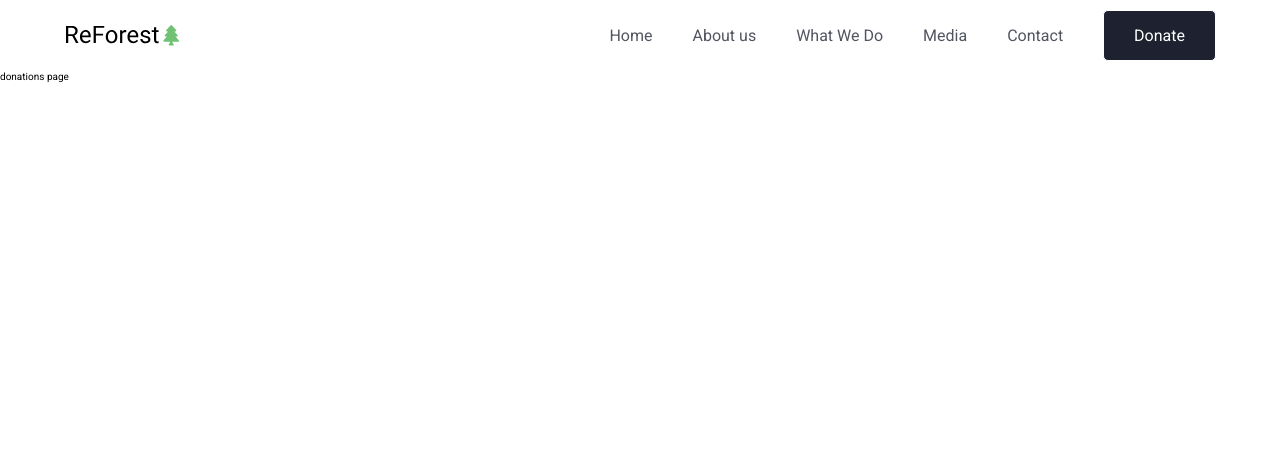
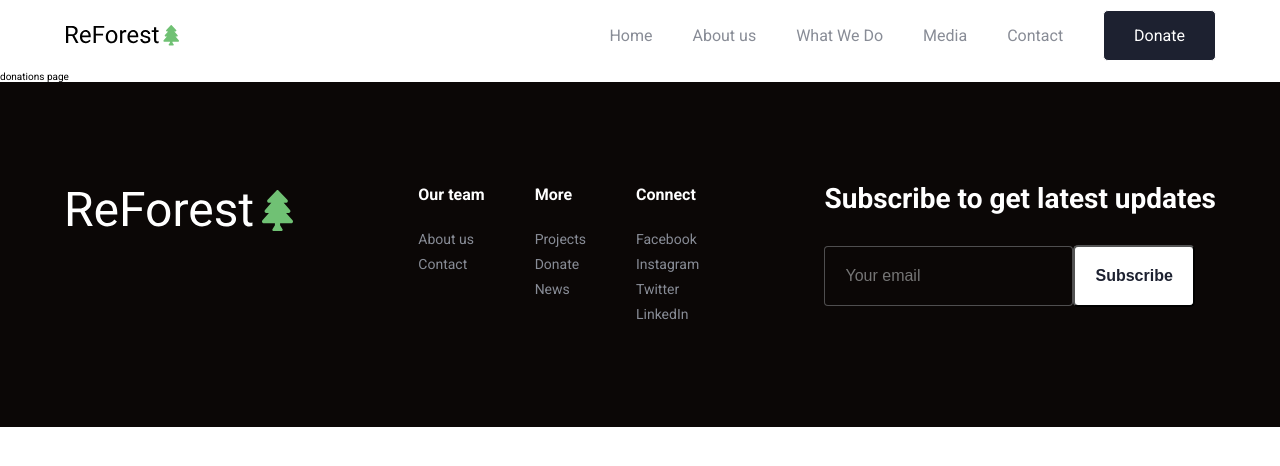
Before and after one commit to junkRatte/reforest, a React (Create React App) app: page /donations in a window 1280 px wide. Shown: the top 466 px of the page. Built offline with nearby package versions, Linux system fonts and the light colour scheme.

Commit message:
Created the footer component.

```diff
--- a/src/App.js
+++ b/src/App.js
@@ -1,4 +1,5 @@
 import "./App.scss";
+import Footer from "./js/components/Footer";
 import Navbar from "./js/components/Navbar";
 import RoutesComponent from "./js/components/RoutesComponent";
 
@@ -7,6 +8,7 @@ function App() {
     <div className="App">
       <Navbar />
       <RoutesComponent />
+      <Footer />
     </div>
   );
 }
--- a/src/App.scss
+++ b/src/App.scss
@@ -10,6 +10,7 @@
 @import "./scss/components/newsCards";
 @import "./scss/components/newsCardsHeading";
 @import "./scss/components/events";
+@import "./scss/components/footer";
 
 @import "./scss/pages/homepage/homePageHeader";
 @import "./scss/pages/homepage/homePageAboutUs";
--- /dev/null
+++ b/src/js/components/Footer.js
@@ -0,0 +1,62 @@
+import React from "react";
+import { Link } from "react-router-dom";
+import ReforestFooterLogo from "../../images/footer-logo.svg";
+
+const Footer = () => {
+  return (
+    <footer className="footer">
+      <div className="footer-wrapper container">
+        <img src={ReforestFooterLogo} />
+        <div className="footer-links">
+          <div>
+            <p>Our team</p>
+            <ul>
+              <li>
+                <Link to="/about-us">About us</Link>
+              </li>
+              <li>
+                <Link to="/contact-us">Contact</Link>
+              </li>
+            </ul>
+          </div>
+          <div>
+            <p>More</p>
+            <ul>
+              <li>
+                <Link to="/projects">Projects</Link>
+              </li>
+              <li>
+                <Link to="/donations">Donate</Link>
+              </li>
+              <li>
+                <Link to="/news">News</Link>
+              </li>
+            </ul>
+          </div>
+          <div>
+            <p>Connect</p>
+            <ul>
+              <li>Facebook</li>
+              <li>Instagram</li>
+              <li>Twitter</li>
+              <li>LinkedIn</li>
+            </ul>
+          </div>
+        </div>
+        <div>
+          <h3>Subscribe to get latest updates</h3>
+          <form>
+            <input
+              type="email"
+              placeholder="Your email"
+              className="email-input"
+            />
+            <input type="submit" className="secondary-btn" value="Subscribe" />
+          </form>
+        </div>
+      </div>
+    </footer>
+  );
+};
+
+export default Footer;
--- a/src/scss/_variables.scss
+++ b/src/scss/_variables.scss
@@ -4,7 +4,7 @@ $color-green-tertiary: #eff7f2;
 $color-green-background: #ddffdf;
 $color-black: #0b0706;
 $color-text-primary: #1d2130;
-$color-text-secondary: #525560;
+$color-text-secondary: #888c96;
 $color-white: #fff;
 $color-white-off: #ebf0f9;
 $color-border: #e5e5e5;
--- /dev/null
+++ b/src/scss/components/_footer.scss
@@ -0,0 +1,79 @@
+.footer {
+  background-color: $color-black;
+  padding: $section-padding;
+
+  .footer-wrapper {
+    @media only screen and (min-width: $media-query-laptop) {
+      display: flex;
+      justify-content: space-between;
+      align-items: flex-start;
+    }
+
+    img {
+      margin-bottom: 3rem;
+
+      @media only screen and (min-width: $media-query-laptop) {
+        margin-bottom: 0;
+      }
+    }
+
+    .footer-links {
+      display: flex;
+      justify-content: space-around;
+      margin-bottom: 3rem;
+
+      @media only screen and (min-width: $media-query-laptop) {
+        gap: 5rem;
+        margin-bottom: 0;
+      }
+
+      @media only screen and (min-width: $media-query-desktop) {
+        gap: 9rem;
+      }
+
+      p {
+        @include paragraph-normal;
+        color: $color-white;
+        font-weight: $font-weight-bold;
+        margin-bottom: 2rem;
+      }
+
+      ul {
+        line-height: 2.5rem;
+
+        li {
+          @include paragraph-small;
+          color: $color-text-secondary;
+
+          @media only screen and (min-width: $media-query-laptop) {
+            line-height: 2.5rem;
+          }
+
+          a {
+            color: $color-text-secondary;
+          }
+        }
+      }
+    }
+
+    h3 {
+      @include heading-three;
+      color: $color-white;
+      margin-bottom: 3rem;
+    }
+
+    input.email-input {
+      padding: 2rem;
+      border-radius: 0.4rem;
+      border: 0.1rem solid rgba(235, 240, 249, 0.3);
+      background-color: $color-black;
+      color: $color-white;
+      font-size: $font-size-16;
+      margin-bottom: 1rem;
+    }
+
+    input.secondary-btn {
+      padding: 2rem;
+    }
+  }
+}
```
Also changed, not shown: src/images/footer-logo.svg (added).
